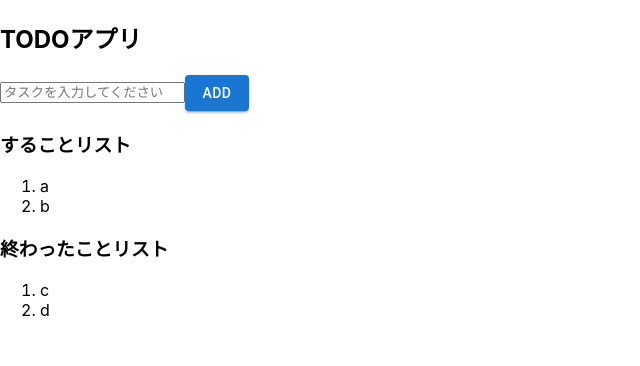
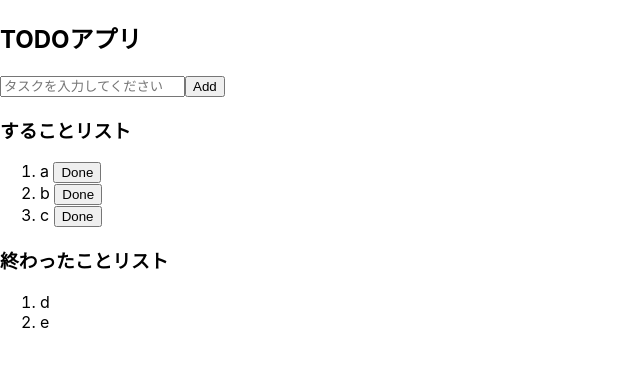
Before and after one commit to YamadaKouki12/ToDoApp-react, a React (Create React App) app: page / in a window 1280 px wide. Shown: the top 366 px of the page, without its empty margins (0-640 px from the left). Built offline with nearby package versions, Linux system fonts and the light colour scheme.

Commit message:
add: todoをdoneに

```diff
--- a/package.json
+++ b/package.json
@@ -3,6 +3,8 @@
   "version": "0.1.0",
   "private": true,
   "dependencies": {
+    "@emotion/react": "^11.4.1",
+    "@emotion/styled": "^11.3.0",
     "@mui/material": "^5.0.0",
     "@testing-library/jest-dom": "^5.14.1",
     "@testing-library/react": "^11.2.7",
--- a/src/App.js
+++ b/src/App.js
@@ -1,11 +1,10 @@
 import * as React from 'react';
-import Stack from '@mui/material/Stack';
-import Button from '@mui/material/Button';
+// import Button from '@mui/material/Button';
 
 const App = () => {
   const [input,setInput] = React.useState('');
-  const [todos,setTodos] = React.useState(['a','b'])
-  const [dones, setDones] = React.useState(['c','d']);
+  const [todos,setTodos] = React.useState(['a','b','c'])
+  const [dones, setDones] = React.useState(['d','e']);
 
   const handleChange = (event) => {
     setInput(event.target.value);
@@ -15,17 +14,22 @@ const App = () => {
     setTodos([...todos,input]);
     setInput('');
   }
+
+  const makeDone = (key) => {
+    setDones([...dones,todos[key]])
+    setTodos(todos.filter((todo,index) => (index!==key)));
+  }
+
   return(
     <div>
       <h2>TODOアプリ</h2>
       <input type="text" value={input} onChange={handleChange} placeholder='タスクを入力してください'/>
-      <Button onclick={addTodo} variant="contained">Add</Button>
+      <button onClick={addTodo}>Add</button>
       <h3>することリスト</h3>
       <ol>
         {todos.map((todo,index) => (
-          <li key={index}>{todo}</li>
+          <li key={index}>{todo} <button onClick={() => makeDone(index)}>Done</button> </li>
         ))}
-
       </ol>
       <h3>終わったことリスト</h3>
       <ol>
```
Also changed, not shown: 1 other file (tests, documents, lock files or other folders).
